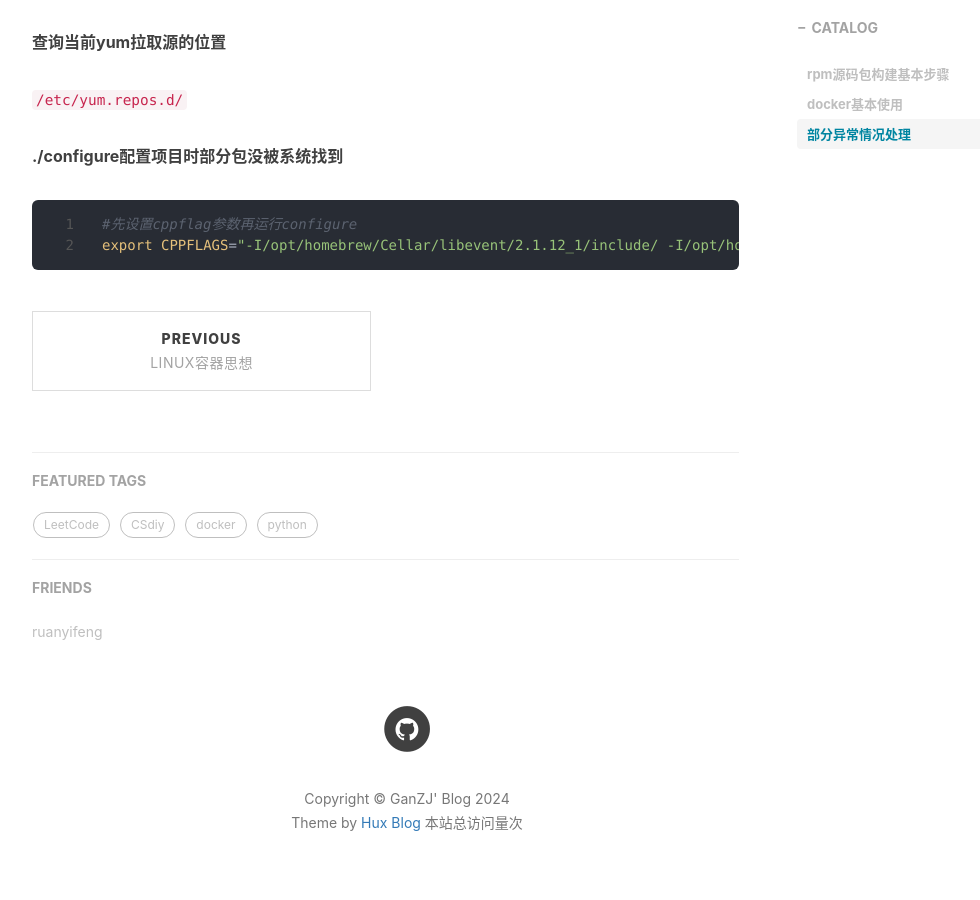
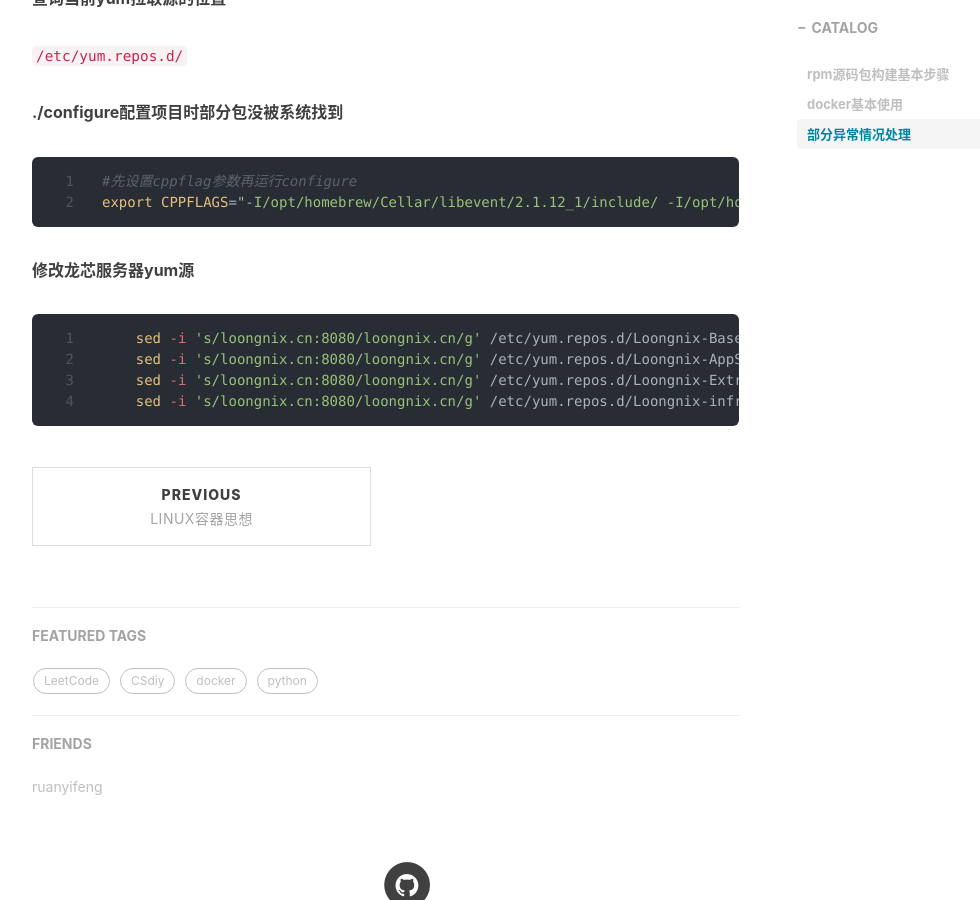
Before and after one commit to Lhrek/Lhrek.github.io, a Jekyll site: the page built from _posts/2024-5-21-src.rpm.md, in a window 1280 px wide and 900 px high, scrolled down 2230 px. Shown: the whole window, without its empty margins (233-1213 px from the left). Built offline with Jekyll 4.4.1, drawn with Linux system fonts in a browser that asks for light colours; nearby versions of some CDN libraries; comment, search, counter and statistics services are not loaded; some of the changed text lies outside the part shown.

Commit message:
mac commit

````diff
--- a/_posts/2024-5-21-src.rpm.md
+++ b/_posts/2024-5-21-src.rpm.md
@@ -1,6 +1,6 @@
 ---
 layout:     post
-title:      "rpm源码构建软件包"
+title:      "龙芯服务器适配"
 subtitle:   "龙芯docker下使用rpm源码包编译软件"
 date:       2024-05-21 13:21:08
 author:     "GanZJ"
@@ -45,15 +45,15 @@
 **常用指令**：
 
 ```shell
-docker ps -a 		#列出所有容器
-docker images 	#列出所有镜像
-docker start 		#启动容器
-docker stop			#关闭容器
-docker rm xxx		#删除容器
-docker rmi xxx	#删除镜像
-docker run -it --net=host imagesid:tag /bin/bash	#从镜像创建容器，共用宿主机网网络
-docker exec -it xxx /bin/bash 	#进入容器
-docker cp xx/xx/xx containerid:xx/xx/  #docker从宿主机复制文件到容器
+docker ps -a    #列出所有容器
+docker images   #列出所有镜像
+docker start    #启动容器
+docker stop     #关闭容器
+docker rm xxx   #删除容器
+docker rmi xxx  #删除镜像
+docker run -it --net=host imagesid:tag /bin/bash  #从镜像创建容器，共用宿主机网网络
+docker exec -it xxx /bin/bash                     #进入容器
+docker cp xx/xx/xx containerid:xx/xx/             #docker从宿主机复制文件到容器
 ```
 
 
@@ -80,3 +80,12 @@
 #先设置cppflag参数再运行configure
 export CPPFLAGS="-I/opt/homebrew/Cellar/libevent/2.1.12_1/include/ -I/opt/homebrew/Cellar/boost/1.84.0_1/include"
 ```
+
+**修改龙芯服务器yum源**
+
+```shell
+    sed -i 's/loongnix.cn:8080/loongnix.cn/g' /etc/yum.repos.d/Loongnix-BaseOS.repo && \
+    sed -i 's/loongnix.cn:8080/loongnix.cn/g' /etc/yum.repos.d/Loongnix-AppStream.repo && \
+    sed -i 's/loongnix.cn:8080/loongnix.cn/g' /etc/yum.repos.d/Loongnix-Extras.repo && \
+    sed -i 's/loongnix.cn:8080/loongnix.cn/g' /etc/yum.repos.d/Loongnix-infra.repo
+```
````
Also changed, not shown: other parts of _posts/2024-5-21-src.rpm.md (+1 -1 lines).
